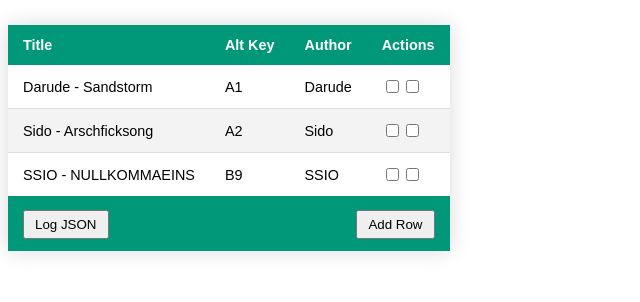
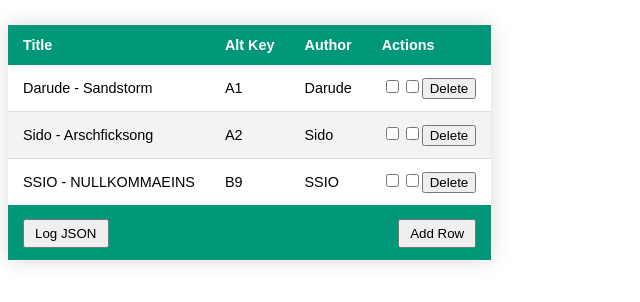
Before and after one commit to loopofpain/CamelotSorter, an Angular app in the folder fontend/music-test/: page / in a window 1280 px wide. Shown: the top 302 px of the page, without its empty margins (0-640 px from the left). Built offline with nearby package versions, Linux system fonts and the light colour scheme.

Commit message:
fix: delete rows

```diff
--- a/fontend/music-test/src/app/super-table/super-table.component.html
+++ b/fontend/music-test/src/app/super-table/super-table.component.html
@@ -21,8 +21,8 @@
 
         <span *ngIf="columnsInRow.type === 'actions'">
           <input *ngIf="!row.isEdit" type="checkbox" [(ngModel)]="row.isFixed">
-
           <input *ngIf="!row.isFixed" type="checkbox" [(ngModel)]="row.isEdit">
+          <input type="button" value="Delete" (click)="deleteRow(row)"/>
         </span>
       </td>
     </tr>
--- a/fontend/music-test/src/app/super-table/super-table.component.ts
+++ b/fontend/music-test/src/app/super-table/super-table.component.ts
@@ -99,7 +99,10 @@ export class SuperTableComponent implements OnInit, OnChanges {
   }
 
   public addRow(): void {
-    let index = this.tableRowsToDisplay[this.tableRowsToDisplay.length - 1].index + 1;
+    let index = 1;
+    if(this.tableRowsToDisplay.length>0) {
+      index = this.tableRowsToDisplay[this.tableRowsToDisplay.length - 1].index + 1;
+    }
 
     const resultRow = new SuperTableRow();
     resultRow.index = index
@@ -129,6 +132,22 @@ export class SuperTableComponent implements OnInit, OnChanges {
     this.tableRowsToDisplay.push(resultRow);
   }
 
+  public deleteRow(row: SuperTableRow) {
+    let found = -1;
+
+    for (let index = 0; index < this.tableRowsToDisplay.length; index++) {
+      if(this.tableRowsToDisplay[index].index === row.index){
+        found = index;
+        break;
+      }
+    }
+
+    if(found < 0){
+      return;
+    }
+
+    this.tableRowsToDisplay.splice(found,1);
+  }
 
   public isRowLocked(row: SuperTableRow): boolean {
     return row.isFixed;
```
